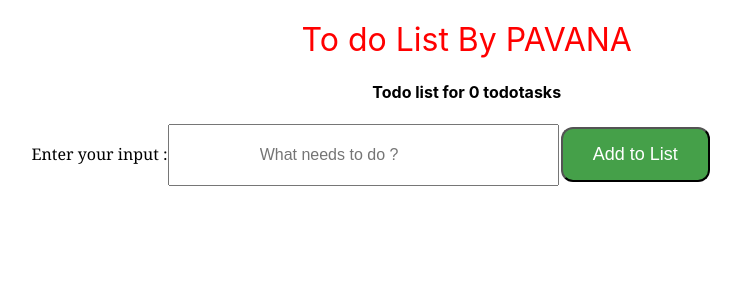
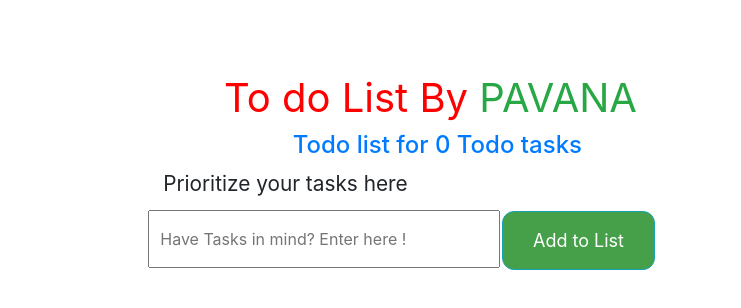
Before and after one commit to pavana31/ReactTodoList, a React (Create React App) app in the folder todoreactapp/: page / in a window 1280 px wide. Shown: the top 308 px of the page, without its empty margins (140-881 px from the left). Built offline with nearby package versions, Linux system fonts and the light colour scheme.

Commit message:
New Changes

```diff
--- a/todoreactapp/package.json
+++ b/todoreactapp/package.json
@@ -6,11 +6,13 @@
     "@testing-library/jest-dom": "^5.11.6",
     "@testing-library/react": "^11.2.2",
     "@testing-library/user-event": "^12.5.0",
+    "bootstrap": "^4.5.3",
     "react": "^17.0.1",
     "react-dom": "^17.0.1",
     "react-scripts": "4.0.1",
-    "web-vitals": "^0.2.4",
-    "uuid": "^7.0.2"
+    "reactstrap": "^8.7.1",
+    "uuid": "^7.0.2",
+    "web-vitals": "^0.2.4"
   },
   "scripts": {
     "start": "react-scripts start",
--- a/todoreactapp/src/NewTodo.css
+++ b/todoreactapp/src/NewTodo.css
@@ -1,15 +1,19 @@
+/* Todo list pavana heading */
 #heading {
-  color: red;
+  color: rgb(255, 0, 0);
   background-color: white;
-  text-align: center;
+  /* text-align: center; */
   font-weight: normal;
-  margin-top: -5%;
-  margin-left: -40%;
+  margin-top: 10px;
+  margin-left: 300px;
+  margin-right: 5px;
+
   border-bottom: 1px solid rgba(255, 255, 255, 0.3);
 }
+
 h4 {
-  text-align: center;
-  margin-left: -40%;
+  /* text-align: center; */
+  margin-left: 32%;
 }
 #NewTodo h1 span {
   display: block;
@@ -18,10 +22,7 @@ h4 {
   margin-left: 3px;
   margin-top: 0.2rem;
 }
-#headingh4 {
-  font-family: Georgia;
-  margin-left: -20%;
-}
+
 body {
   background-color: white;
   position: relative;
@@ -29,14 +30,21 @@ body {
   padding: 5%;
   margin-left: 22%;
 }
-#form {
-  margin-left: 40;
+label {
+  margin-bottom: 0.5rem;
+  font-size: 1.3rem;
 }
-#task {
-  padding: 20px 90px;
+
+input {
+  padding: 15px 10px;
+  width: 50%;
 
   color: #45a049;
   font-size: 1em;
+  flex-grow: 1;
+}
+#count {
+  font-family: Cambria, Cochin, Georgia, Times, "Times New Roman", serif;
 }
 #submit-btn {
   background-color: #45a049;
@@ -49,9 +57,13 @@ body {
   padding: 15px 30px;
   font-size: 18px;
 }
-/* .inputClass {
-  text-align: left;
-} */
+
+.inputClass {
+  align-items: center;
+}
 .NewTodo button:hover {
   background: #82aaff;
 }
+.container {
+  justify-items: center;
+}
--- a/todoreactapp/src/NewTodo.js
+++ b/todoreactapp/src/NewTodo.js
@@ -1,5 +1,6 @@
 import React, { Component} from  "react";
 import  "./NewTodo.css";
+import { Button } from 'reactstrap';
 // import List from './List';
 // import uuid from "uuid/v4";
 
@@ -62,11 +63,31 @@ class NewTodo extends Component {
     render() {
         return (
             <div>
-               <h1 id="heading">To do List
-        <span> By PAVANA </span></h1>
-                <h4>Todo list for {this.state.todotasks.length} todotasks</h4>
+               <h1 id="heading">To do List By
+        <span class="text-success" >  PAVANA </span></h1>
+                <h4 class="text-primary" >Todo list for {this.state.todotasks.length} Todo tasks</h4>
                  {/* ul fo remove */}
-                 <ol>
+
+                <div class="container">
+                {/* <form id="form" className ="forminput" onSubmit={this.onSubmit} > */}
+                  <label id="headingh4" class="container" >Prioritize your tasks here</label>
+                    <input
+                    id="task"
+                    className="inputClass"
+                    type="text"
+                    placeholder="Have Tasks in mind? Enter here !"
+                    name="task"
+                    // value={this.state.items}
+                    value={this.state.items}
+                    onChange={this.update}
+                    >
+
+                    </input>
+                    <button id="submit-btn" class="btn btn-info btn-lg"  onClick={this.add} aria-pressed="true"  >
+                         Add to List </button>
+                         {/* ordered list */}
+                         <div class="container" >
+                         <ol>
                     {
                         this.state.todotasks.map((item, i) => (
                             <li key={i}>
@@ -74,32 +95,18 @@ class NewTodo extends Component {
                                 {/* {console.log(item)} */}
                                 {' '}
                                 <button
-                                    type="button"
-                                    onClick={() => this.remove(i)}>x</button>
+                                    type="button" class="btn btn-danger"
+                                    onClick={() => this.remove(i)}>Cancel  X<span class="glyphicon glyphicon-trash"></span></button>
+
                             </li>
                         ))
                     }
                 </ol>
-
-                {/* <form id="form" className ="forminput" onSubmit={this.onSubmit} > */}
-                  <label id="headingh4">Enter your input :</label>
-                    <input
-                    id="task"
-                    className="inputClass"
-                    type="text"
-                    placeholder="What needs to do ?"
-                    name="task"
-                    // value={this.state.items}
-                    value={this.state.items}
-                    onChange={this.update}
-                    >
-
-                    </input>
-                    <button id="submit-btn" onClick={this.add} aria-pressed="true"  > Add to List</button>
+                </div>
 
                     {/* </form>   */}
                     {/* <List todotasks = {this.state.todotasks}/>  */}
-
+                </div>
             </div>
          );
     }
--- a/todoreactapp/src/index.js
+++ b/todoreactapp/src/index.js
@@ -4,6 +4,7 @@ import './index.css';
 //import App from './App';
 import reportWebVitals from './reportWebVitals';
 import NewTodo from './NewTodo';
+import 'bootstrap/dist/css/bootstrap.css';
 
 ReactDOM.render(
   <React.StrictMode>
```
Also changed, not shown: todoreactapp/src/List.js (deleted, +0 -21 lines), todoreactapp/src/todoList.js (deleted, +0 -26 lines), 1 other file (tests, documents, lock files or other folders).
